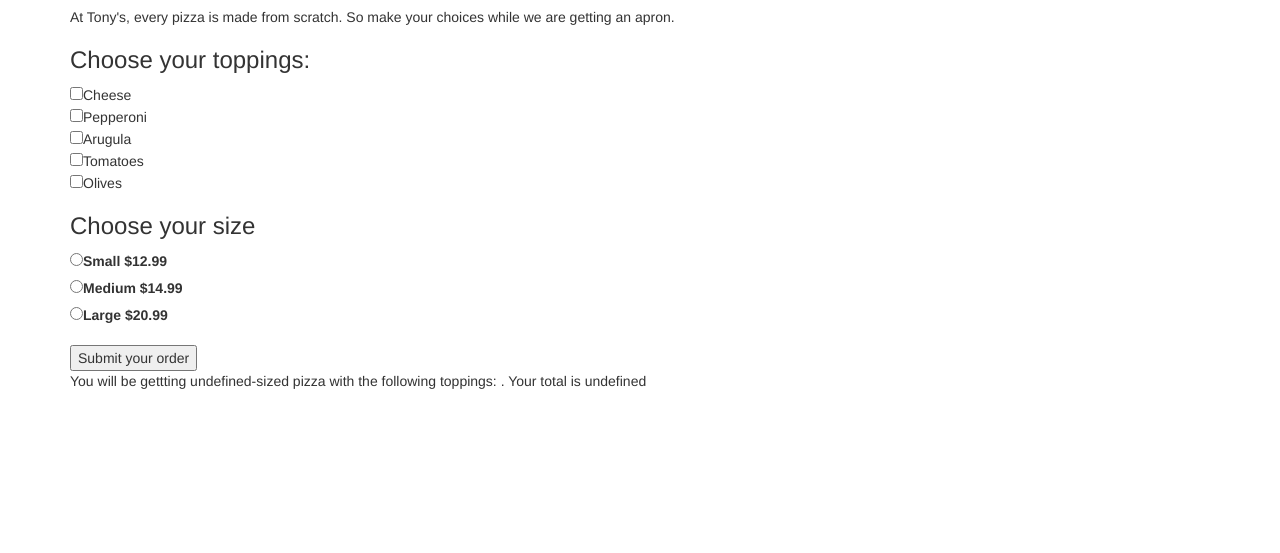
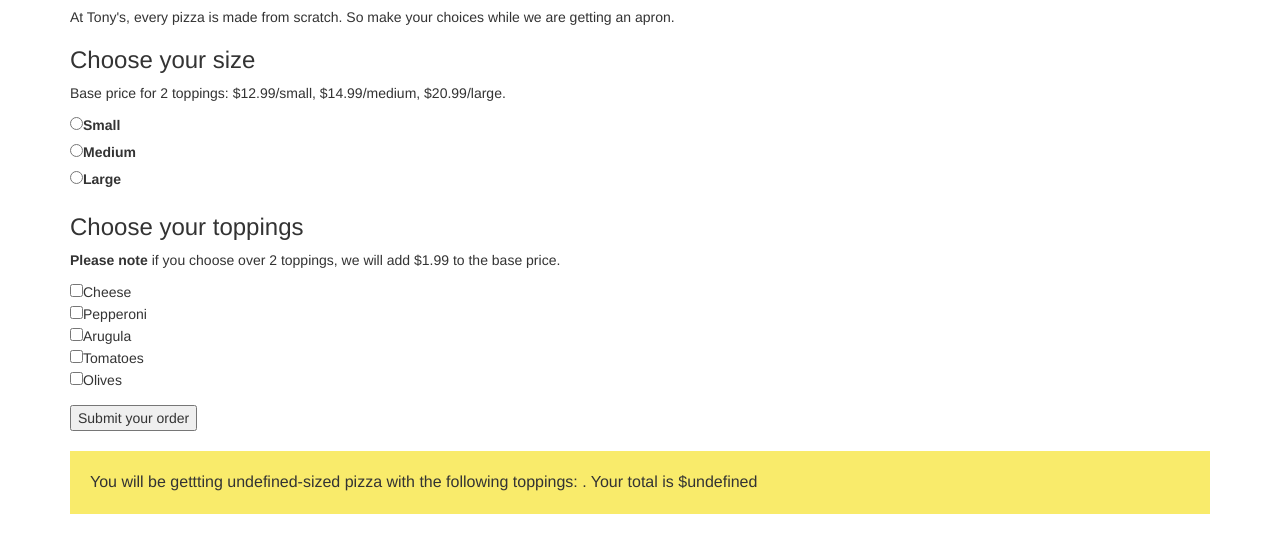
Before and after one commit to vdempsey/Pizza-Order, a plain HTML site: page index.html in a window 1280 px wide. Both pictures are taken after a click on the button "Submit your order". Shown: the part 63-616 px from the top of the page. Drawn offline with Linux system fonts and the light colour scheme.

Commit message:
Move toppings under size section in index.html for better flow. Wrap output after submittion in a div. Add backgroud color and enlarge font-size.

```diff
--- a/css/styles.css
+++ b/css/styles.css
@@ -5,3 +5,11 @@
 #total {
   display: none;
 }
+
+.postSubmittion {
+  display: none;
+  margin-top: 20px;
+  background-color: #f9eb6b;
+  font-size: 16px;
+  padding: 20px;
+}
--- a/index.html
+++ b/index.html
@@ -16,39 +16,43 @@
       </p>
       <form id = "pizza_order">
         <div class = "form-group">
-          <h3>Choose your toppings:</h3>
+          <h3>Choose your size</h3>
+          <p>Base price for 2 toppings: $12.99/small, $14.99/medium, $20.99/large.</p>
+          <div class="form-check">
+              <label class="form-check-label">
+                <input class="form-check-input" type="radio" name="size" value="small" id="small">Small
+              </label>
+          </div>
+          <div class="form-check">
+              <label class="form-check-label">
+                <input class="form-check-input" type="radio" name="size" value="medium" id="medium">Medium
+              </label>
+          </div>
+          <div class="form-check">
+              <label class="form-check-label">
+                <input class="form-check-input" type="radio" name="size" value="large" id="large">Large
+              </label>
+          </div>
+        </div>
+        <div class = "form-group">
+          <h3>Choose your toppings</h3>
+          <p><strong>Please note</strong> if you choose over 2 toppings, we will add $1.99 to the base price.</p>
           <input type="checkbox" name="toppings" value="cheese">Cheese<br>
           <input type="checkbox" name="toppings" value="pepperoni">Pepperoni<br>
           <input type="checkbox" name="toppings" value="arugula">Arugula<br>
           <input type="checkbox" name="toppings" value="tomatoes">Tomatoes<br>
           <input type="checkbox" name="toppings" value="olives">Olives<br>
         </div>
-        <div class = "form-group">
-          <h3>Choose your size</h3>
-          <div class="form-check">
-              <label class="form-check-label">
-                <input class="form-check-input" type="radio" name="size" value="small" id="small">Small $12.99
-              </label>
-          </div>
-          <div class="form-check">
-              <label class="form-check-label">
-                <input class="form-check-input" type="radio" name="size" value="medium" id="medium">Medium $14.99
-              </label>
-          </div>
-          <div class="form-check">
-              <label class="form-check-label">
-                <input class="form-check-input" type="radio" name="size" value="large" id="large">Large $20.99
-              </label>
-          </div>
-        </div>
         <button type="submit">Submit your order</button>
       </form>
-      <span id="receipt">
-        <p><b>Here is what you will be enjoing soon</b></p>
-      </span>
-      <span id="total">
-        <p><b>Your total is:</b></p>
-      </span>
+      <div class="postSubmittion">
+        <span id="receipt">
+          <p></p>
+        </span>
+        <span id="total">
+          <p></p>
+        </span>
+      </div>
     </div>
   </body>
 </html>
--- a/js/scripts.js
+++ b/js/scripts.js
@@ -3,55 +3,43 @@
   this.toppings = toppings;
   this.size = size;
   this.price = {
-    "small": "$12.99",
-    "medium": "$14.99",
-    "large": "$20.99",
+    "small": 12.99,
+    "medium": 14.99,
+    "large": 20.99,
   }
 }
 
-
+Pizza.prototype.chosenToppings = function() {
+  return this.toppings.join(", ");
+}
 
 Pizza.prototype.total = function() {
-  return this.price[this.size];
+  var basePrice = this.price[this.size];
+  if(this.toppings.length > 2) {
+    basePrice += 1.99; //to reflect the price for 3 and more toppings
+  }
+  return basePrice;
 }
 
-//Pizza.prototype.total = function() {
-//  return this.total;
-//}
-
-//Pizza.prototype.orderedSize = function() {
-//  return this.chosenSize;
-//}
 
 //user interface logic
 $(document).ready(function() {
   $("form#pizza_order").submit(function(event) {
     event.preventDefault();
     $("#receipt").show();
-    //var chosenToppings = [];
     var checkedToppings = [];
     $("input:checkbox[name=toppings]:checked").each(function() {
     checkedToppings.push($(this).val());
     });
 
-    var chosenToppings = checkedToppings.join(", ");
     var chosenSize = $("input:radio[name=size]:checked").val();
+    $(".postSubmittion").show();
     $("#total").show();
 
-    var customerPizza = new Pizza (chosenToppings, chosenSize);
-    $("#total").text("Your total is " + customerPizza.total());
-    // } else if (chosenSize === "small") {
-    //   $("#total").text("$12.99");
-    // } else {
-    //   $("#total").text("$20.99");
-    // }
+    var customerPizza = new Pizza (checkedToppings, chosenSize);
+    $("#total").text("Your total is $" + customerPizza.total());
 
-
-    //var toppingsOrdered = new Pizza(chosenToppings);
-    //var sizeOrdered = new Pizza(chosenSize);
-
-
-    $("#receipt").text("You will be gettting " + chosenSize +"-sized pizza with the following toppings: " + chosenToppings + ".");
+    $("#receipt").text("You will be gettting " + customerPizza.size +"-sized pizza with the following toppings: " + customerPizza.chosenToppings() + ".");
 
 
   });
```
